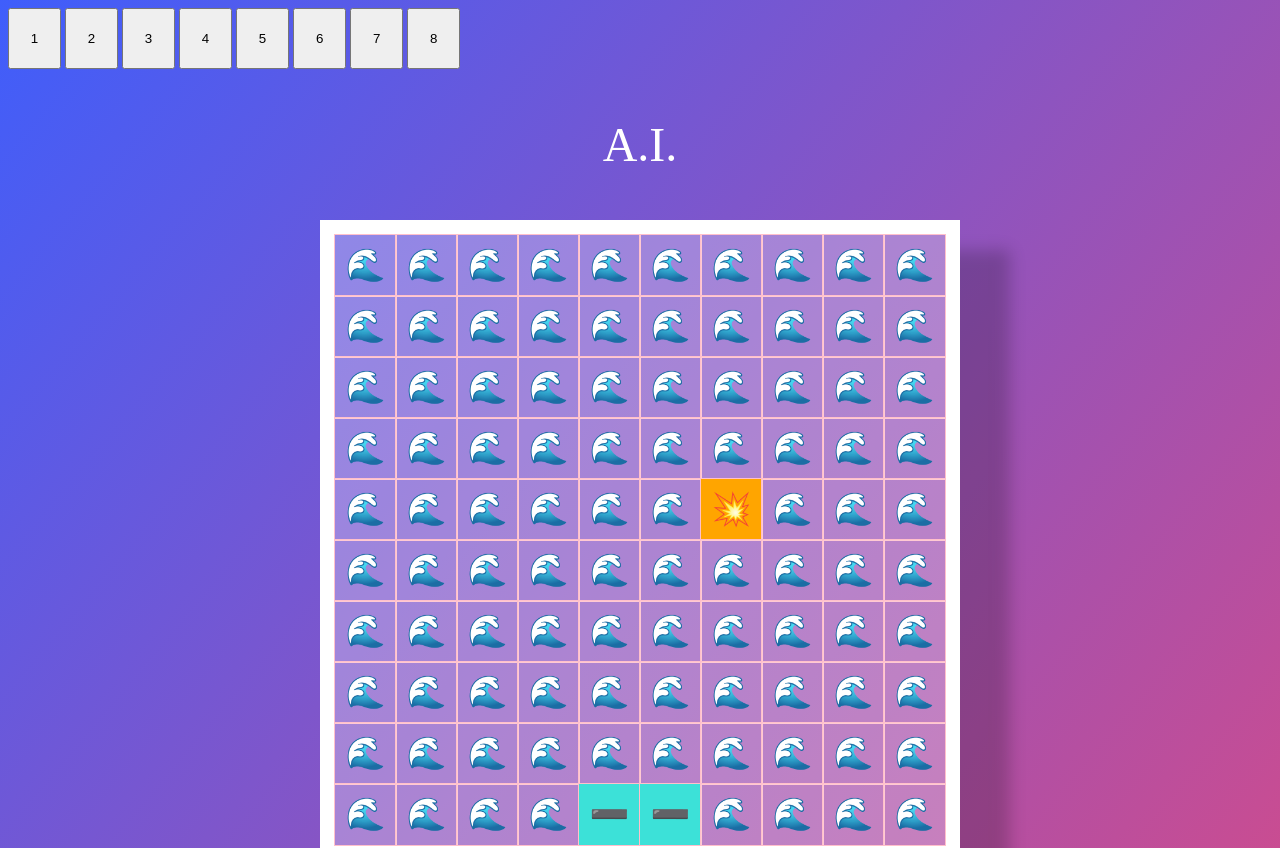
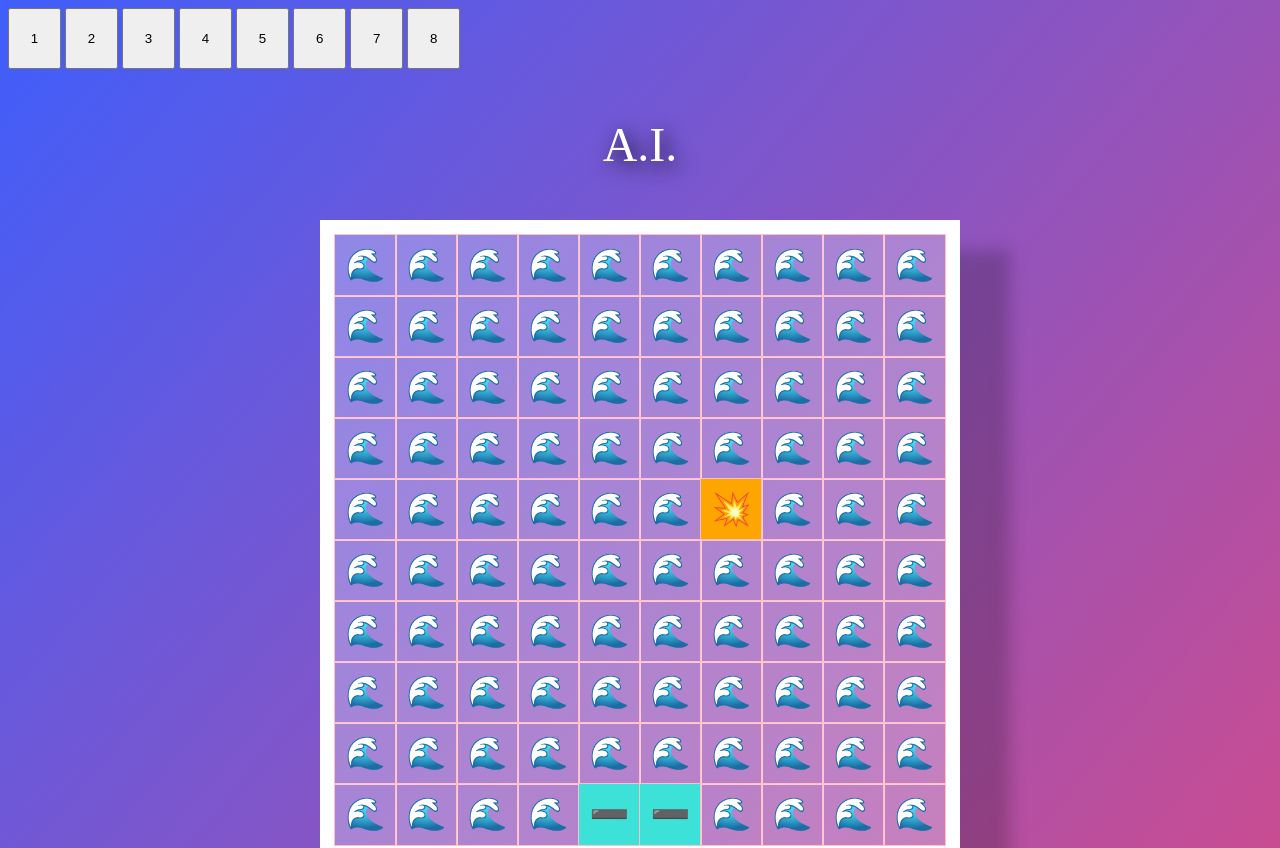
Before and after one commit to Kuanchiliao1/Battleship_TDD, a website built with webpack: page src/index.html in a window 1280 px wide. Shown: the top 848 px of the page. Built offline with nearby package versions, Linux system fonts and the light colour scheme.

Commit message:
Add text shadow to p

```diff
--- a/src/styles.css
+++ b/src/styles.css
@@ -11,6 +11,7 @@ background: linear-gradient(130deg, #3F5EFB, #FC466B); /* W3C, IE 10+/ Edge, Fir
 
 p {
   font-size: 3rem;
+  text-shadow: 5px 5px 20px black;
 }
 
 button {
@@ -68,5 +69,6 @@ button {
 }
 
 .square:hover {
+  cursor: pointer;
   background-color: rgba(255, 255, 255, 0.391);
 }
```
